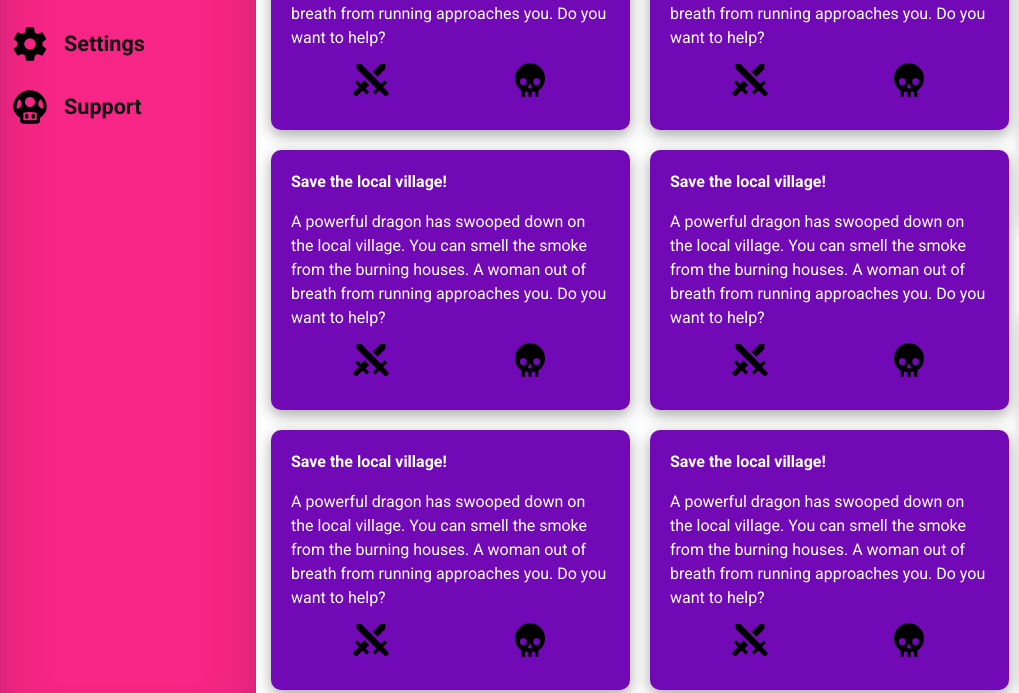
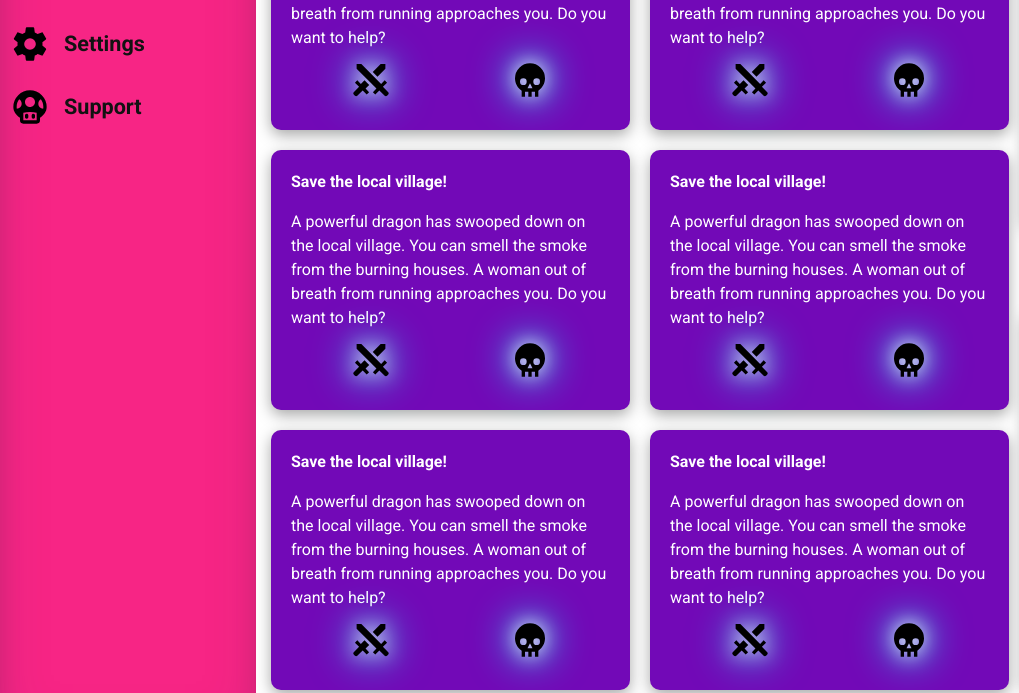
Before and after one commit to MrDomoArigato98/TOP-dashboard, a plain HTML site: page index.html in a window 1280 px wide. Shown: the part 428-1121 px from the top of the page, 0-1019 px from the left. Drawn offline with Linux system fonts and the light colour scheme.

Commit message:
Adds shadow to svg

```diff
--- a/style.css
+++ b/style.css
@@ -77,7 +77,7 @@ h6 {
     --quests-bg: white;
     --card-bg:#7209B7;
     --card-text: white;
-
+    --card-svg: invert(19%) sepia(100%) saturate(2482%) hue-rotate(344deg) brightness(97%) contrast(101%);
     --announcement-card-bg:#4361EE;
     --announcement-card-text:white;
 
@@ -221,7 +221,12 @@ input:focus {
 
 .card svg{
     height: 40px;
+    filter: var(--card-svg);
+    filter: drop-shadow(0 0 10px rgba(255, 255, 255, 1))
+    drop-shadow(0 0 20px rgba(0, 255, 255, 1));
 }
+
+
 .card {
     border-radius: 10px;
     box-shadow: rgba(0, 0, 0, 0.35) 0px 5px 15px;
```
